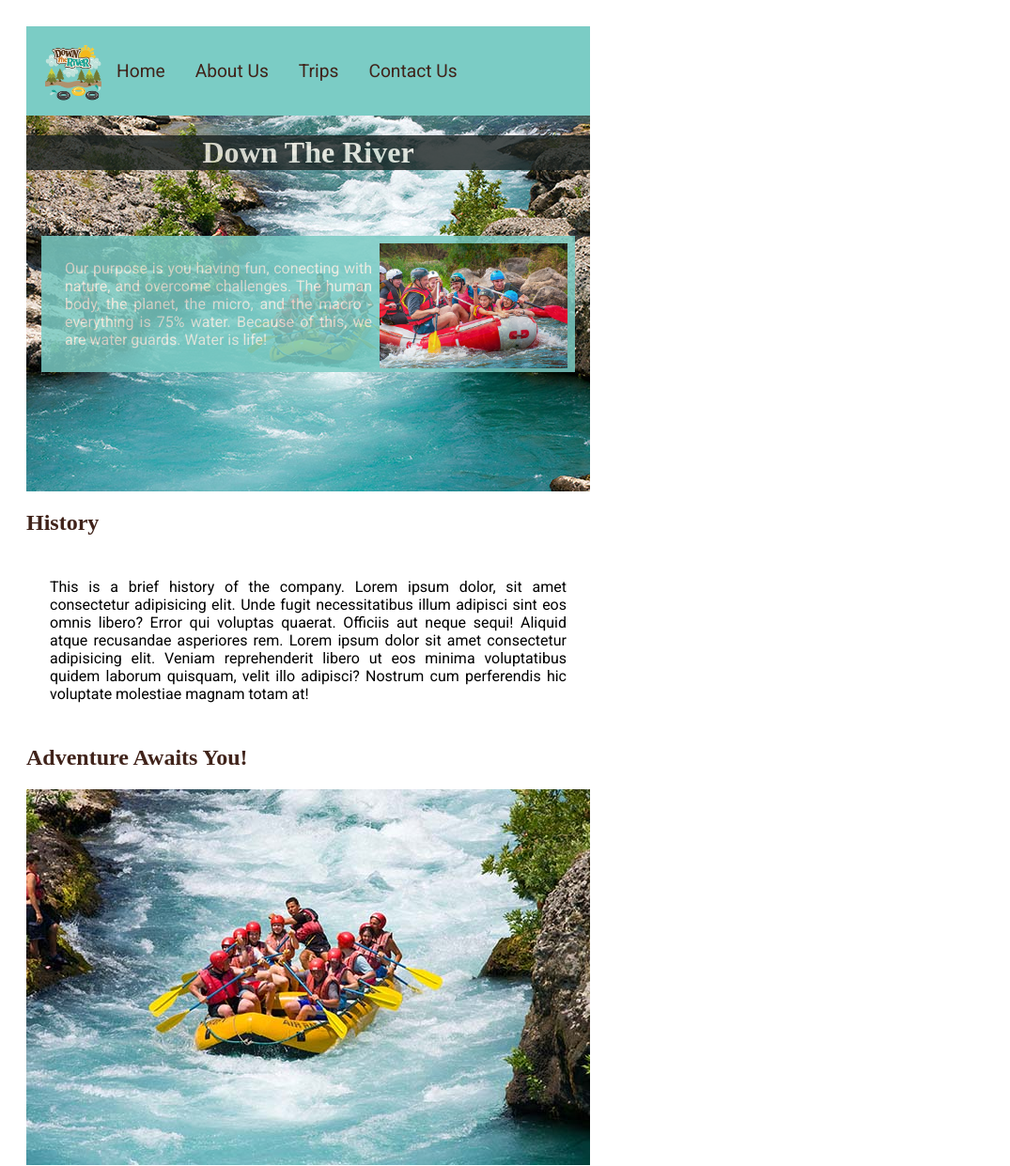
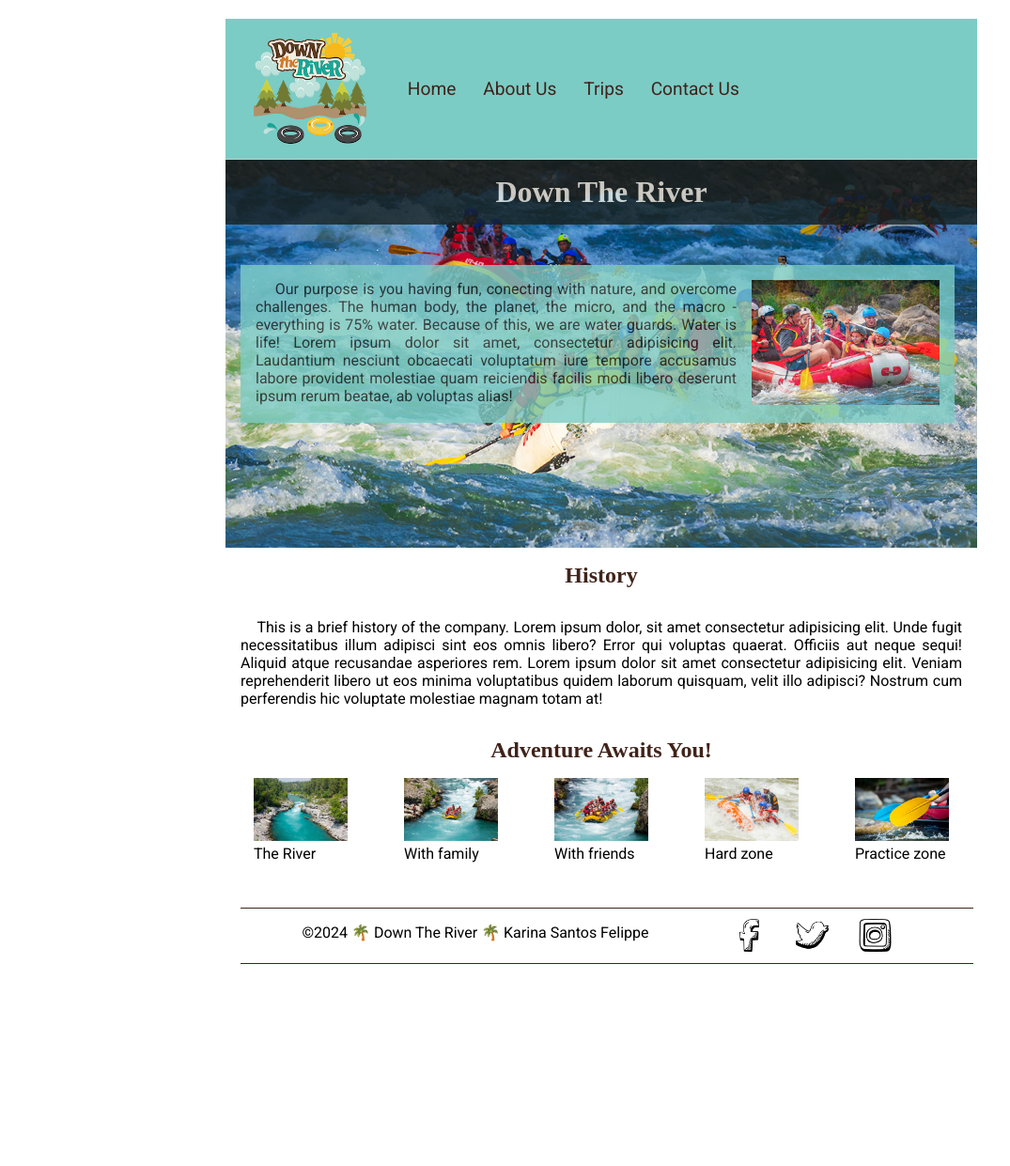
Before and after one commit to karinasantosfelippe/wdd130, a plain HTML site: page wwr/about.html in a window 1280 px wide. Shown: the top 1241 px of the page at 94% size, without its empty margins (0-1075 px from the left). After the commit the page ends 1206 px from the top, so only its background shows below. Drawn offline with Linux system fonts and the light colour scheme; a web font is replaced by a local one.

Commit message:
w4 update about us page

```diff
--- a/wwr/about.html
+++ b/wwr/about.html
@@ -3,16 +3,16 @@
     <head>
         <meta charset="utf-8">
         <meta name="viewport" content="width=device-width,initial-scale=1.0">
-        <title> Rafting Site Plan | Karina Santos Felippe </title>
+        <title> About Us | Karina Santos Felippe </title>
         <meta name="description" content="The Rafting Site Plan includes the site purpose, the target audience, branding information, and a style guide for the course website project.">
         <meta name="author" content="Karina Santos Felippe">
         <link rel="stylesheet" href="styles/rafting.css">
     </head>
 
     <body>
-        <header>
+        <header class="grid">
             <img src="images/logo.png" alt="Rafting Site Logo">
-            <nav>
+            <nav class="flex">
                 <a href="index.html">Home</a>
                 <a href="about.html">About Us</a>
                 <a href="trips.html">Trips</a>
@@ -20,31 +20,51 @@
             </nav>
         </header>
         <main>
+            <div class="container">
                 <div class="hero">
                     <h1>Down The River</h1>
                     <article>
                         <img src="images/happy2.jpg" alt="Rafting photo">
                         <p>
-                        Our purpose is you having fun, conecting with nature, and overcome challenges. The human body, the planet, the micro, and the macro - everything is 75% water. Because of this, we are water guards. Water is life!
+                            &nbsp&nbsp&nbsp&nbspOur purpose is you having fun, conecting with nature, and overcome challenges. The human body, the planet, the micro, and the macro - everything is 75% water. Because of this, we are water guards. Water is life! Lorem ipsum dolor sit amet, consectetur adipisicing elit. Laudantium nesciunt obcaecati voluptatum iure tempore accusamus labore provident molestiae quam reiciendis facilis modi libero deserunt ipsum rerum beatae, ab voluptas alias!
                         </p>
                     </article>
-                <img src="images/hero.jpg" alt="Rafting down the river photo background">
+                    <img src="images/bighero.jpg" alt="Rafting down the river photo background">
                 </div>
                 <section>
                     <h2>History</h2>
-                <p>This is a brief history of the company. Lorem ipsum dolor, sit amet consectetur adipisicing elit. Unde fugit necessitatibus illum adipisci sint eos omnis libero? Error qui voluptas quaerat. Officiis aut neque sequi! Aliquid atque recusandae asperiores rem. Lorem ipsum dolor sit amet consectetur adipisicing elit. Veniam reprehenderit libero ut eos minima voluptatibus quidem laborum quisquam, velit illo adipisci? Nostrum cum perferendis hic voluptate molestiae magnam totam at!</p>
+                    <p>&nbsp&nbsp&nbsp&nbspThis is a brief history of the company. Lorem ipsum dolor, sit amet consectetur adipisicing elit. Unde fugit necessitatibus illum adipisci sint eos omnis libero? Error qui voluptas quaerat. Officiis aut neque sequi! Aliquid atque recusandae asperiores rem. Lorem ipsum dolor sit amet consectetur adipisicing elit. Veniam reprehenderit libero ut eos minima voluptatibus quidem laborum quisquam, velit illo adipisci? Nostrum cum perferendis hic voluptate molestiae magnam totam at!</p>
                 </section>
                 <section>
                     <h2>Adventure Awaits You!</h2>
+                    <div id="adventure">
+                        <figure>
+                            <img src="images/hero6.jpg" alt="Rafting image">
+                            <figcaption>The River</figcaption>
+                        </figure>
+                        <figure>
+                            <img src="images/hero.jpg" alt="Rafting image">
+                            <figcaption>With family</figcaption>
+                        </figure>
+                        <figure>
                             <img src="images/hero2.jpg" alt="Rafting image">
+                            <figcaption>With friends</figcaption>
+                        </figure>
+                        <figure>
                             <img src="images/hero3.jpg" alt="Rafting image">
+                            <figcaption>Hard zone</figcaption>
+                        </figure>
+                        <figure>
                             <img src="images/hero4.jpg" alt="Rafting image">
-                <img src="images/hero5.jpg" alt="Rafting image">
-                <img src="images/hero6.jpg" alt="Rafting image">
+                            <figcaption>Practice zone</figcaption>
+                        </figure>
+                    </div>
                 </section>
+            </div>
         </main>
         <footer>
-            <p>&copy;2024 🌴 Down The River 🌴 Karina Santos Felippe 🌴 WDD 130</p>
+            <section>
+                <p>&copy;2024 🌴 Down The River 🌴 Karina Santos Felippe</p>
                 <nav class="sociallinks">
                     <a href="https://facebook.com">
                         <img src="images/icon_face.png" alt="Facebook">
@@ -56,6 +76,7 @@
                         <img src="images/icon_insta.png" alt="Instagram">
                     </a>
                 </nav>
+            </section>
         </footer>
     </body>
 </html>
--- a/wwr/styles/rafting.css
+++ b/wwr/styles/rafting.css
@@ -16,48 +16,73 @@
     --nav-hover-background-color: var(--accent2-color);
 }
 
+* {
+    margin: 0 auto;
+    padding: 0;
+}
+
+.grid {
+	display: grid;
+	grid-template-columns: 150px 1fr 4fr;
+	align-items: center;
+	border-bottom: 1px solid #ccc;
+	max-width: 800px;
+}
+
 header img {
     float: left;
-    width: 60px;
+    width: 120px;
 }
 
 h1, h2, h3, h4, h5, h6 {
     font-family: var(--heading-font);
     color: var(--secondary-color);
+    padding: 1rem 0 1rem 0;
+}
+
+h2 {
+    text-align: center;
 }
 
 p {
-    padding: 25px;
+    padding: 1rem;
 }
 
 body {
     font-family: var(--paragraph-font);
-    max-width: 600px;
+    max-width: 800px;
     padding: 20px;
 }
 
 body header {
-    padding: 20px;
+    padding: 15px;
     background-color: var(--primary-color);
 }
 
-nav {
+header nav {
     background-color: var(--nav-background-color);
     font-size: 1.2rem;
     display: flex;
+    text-align: right;
+	list-style: none;
 }
 
-nav a {
+header nav a:hover {
+    color: var(--nav-hover-link-color);
+}
+
+header nav a {
     display: block;
     color: var(--nav-link-color);
     text-decoration: none;
-    padding: 1rem;
+    text-wrap: nowrap;
+	flex: 1 1 100%;
+    padding-left: 1.8rem;
 }
 
-nav a:link, nav a:visited {
-    color: var(--nav-link-color);
+.flex {
+    display: flex;
 }
-
 
 .sociallinks {
     color: var(--nav-hover-link-color);
@@ -78,32 +103,66 @@ nav a:link, nav a:visited {
 
 .hero img {
     display: block;
+    width: 800px;
     height: auto;
 }
 
 .hero article {
     position: absolute;
-    color: var(--accent1-color);
+    color: var(--accent2-color);
     margin: 7rem 1rem 1rem 1rem;
-    opacity: 85%;
+    width: 760px;
+    opacity: 80%;
 }
 
 .hero article p {
     background-color: var(--primary-color);
     text-align: justify;
+    height: 8.5rem;
 }
 
 .hero article img {
     clear: both;
     float: right;
+    height: auto;
     width: 200px;
-    margin: 1.5rem .5rem 1.5rem .5rem;
+    margin: 1rem 1rem 1rem 1rem;
 }
 
 main section p {
     text-align: justify;
 }
 
-footer {
-    text-align: center;
+#adventure {
+    display: grid;
+	grid-template-columns: 20% 20% 20% 20% 20%;
+	align-items: center;
+	max-width: 800px;
 }
+
+main section img {
+    width: 100px;
+}
+
+footer section {
+    display: grid;
+	grid-template-columns: 500px 1fr 1fr;
+    width: 780px;
+    margin: 3rem 1rem 10rem 1rem;
+    border-top: 1px solid var(--secondary-color);
+    border-bottom: 1px solid var(--secondary-color);
+}
+
+footer nav {
+    display: flex;
+    padding: .5rem .5rem .5rem .5rem;
+}
+
+footer nav a img {
+    width: 35px;
+    padding: .2rem 1rem 0 1rem;
+}
+
+footer nav a:hover {
+    background-color: var(--nav-hover-link-color);
+}
--- a/wwr/styles/site-plan-rafting.css
+++ b/wwr/styles/site-plan-rafting.css
@@ -16,15 +16,38 @@
     --nav-hover-background-color: var(--accent2-color);
 }
 
-body {
-    font-family: var(--paragraph-font);
-    max-width: 960px;
-    padding: 20px;
+* {
+    margin: 0 auto;
+    padding: 0;
+}
+
+.grid {
+	display: grid;
+	grid-template-columns: 150px 1fr 4fr;
+	align-items: center;
+	border-bottom: 1px solid #ccc;
+	max-width: 600px;
+}
+
+header img {
+    float: left;
+    width: 120px;
 }
 
 h1, h2, h3, h4, h5, h6 {
     font-family: var(--heading-font);
     color: var(--secondary-color);
+    padding: 1rem 0 1rem 0;
+}
+
+p {
+    padding: 1rem;
+}
+
+body {
+    font-family: var(--paragraph-font);
+    max-width: 600px;
+    padding: 20px;
 }
 
 body header {
@@ -32,28 +55,45 @@ body header {
     background-color: var(--primary-color);
 }
 
-p {
-    padding: 25px;
-}
-
-nav {
+header nav {
     background-color: var(--nav-background-color);
     font-size: 1.2rem;
     display: flex;
+    text-align: right;
+	list-style: none;
+}
+
+nav a:hover {
+    color: var(--nav-hover-link-color);
 }
 
 nav a {
     display: block;
     color: var(--nav-link-color);
     text-decoration: none;
+    text-wrap: nowrap;
+	flex: 1 1 100%;
+    padding-left: 1.8rem;
+}
+
+.flex {
+    display: flex;
+}
+
+footer {
+    text-align: center;
+}
+
+footer p {
+    border-top: 1px solid var(--secondary-color);
+    border-bottom: 1px solid var(--secondary-color);
+    margin: 1rem;
+}
+
+footer nav {
+    background-color: var(--nav-background-color);
+    display: flex;
+    text-align: center;
+	list-style: none;
     padding: 1rem;
 }
-
-nav a:link, nav a:visited {
-    color: var(--nav-link-color);
-}
-
-nav a:hover {
-    color: var(--nav-hover-link-color);
-    background-color: var(--nav-hover-background-color);
-}
```
Also changed, not shown: wwr/site-plan-rafting.html (+8 -3 lines). Lines whose indentation alone changed are shown as unchanged.
